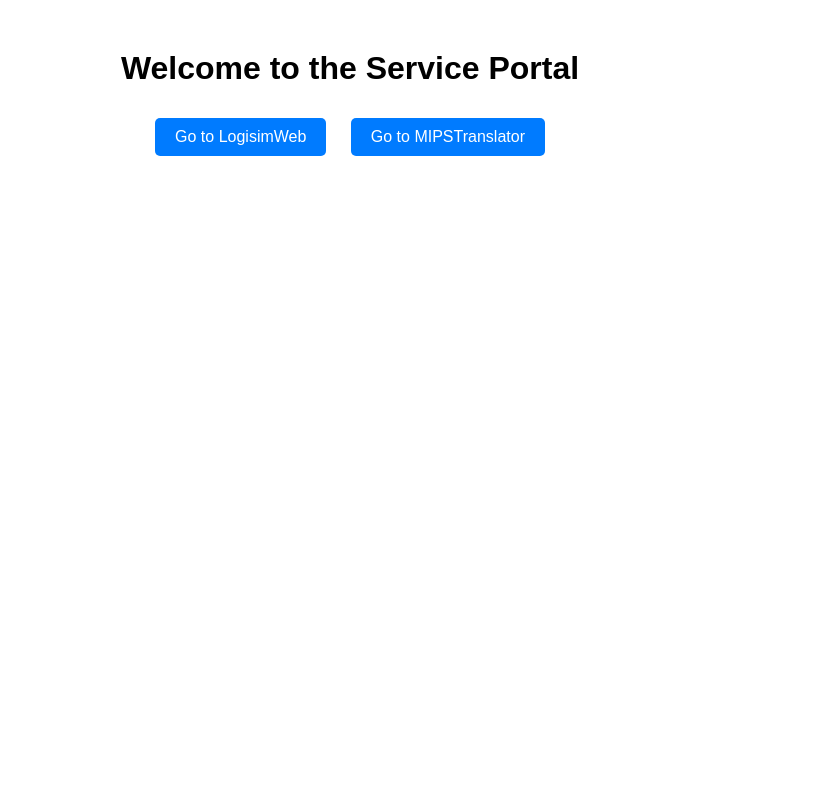
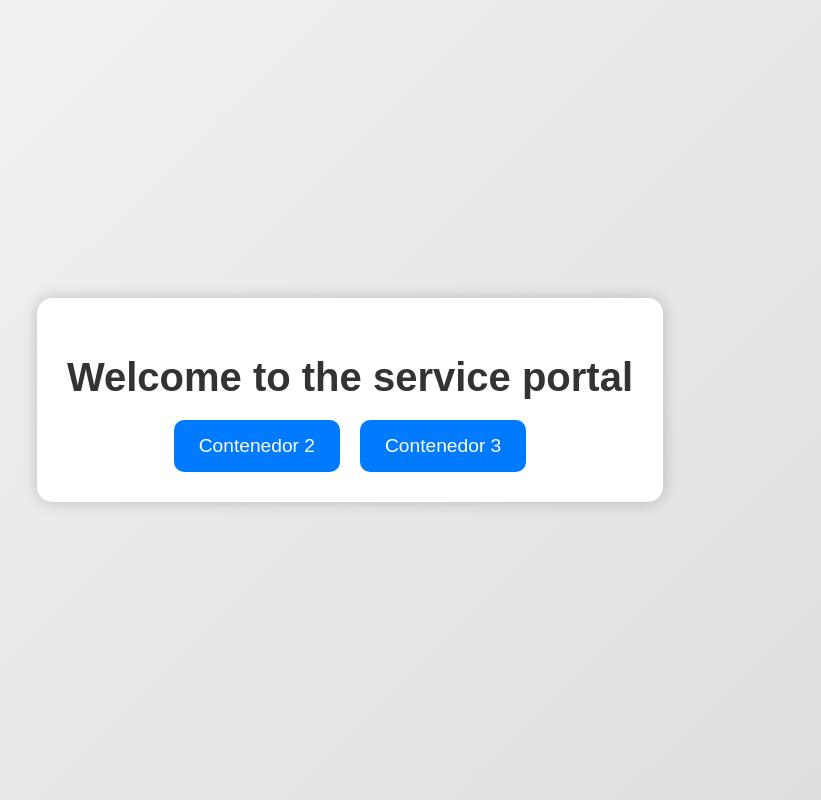
Before and after one commit to lsolaez/DockerCompose, a plain HTML site: page welcome/index.html in a window 1280 px wide. Shown: the whole page, without its empty margins (290-1111 px from the left). Drawn offline with Linux system fonts and the light colour scheme.

Commit message:
adding styles

```diff
--- /dev/null
+++ b/welcome/css/styles.css
@@ -0,0 +1,45 @@
+body {
+    display: flex;
+    justify-content: center;
+    align-items: center;
+    height: 100vh;
+    margin: 0;
+    font-family: "Arial", sans-serif;
+    background: linear-gradient(135deg, #f5f5f5, #dcdcdc);
+}
+
+.container {
+    background-color: #ffffff;
+    padding: 30px;
+    border-radius: 15px;
+    text-align: center;
+    box-shadow: 0 0 15px rgba(0, 0, 0, 0.2);
+}
+
+h1 {
+    font-size: 2.5em;
+    margin-bottom: 20px;
+    color: #333;
+}
+
+.buttons {
+    display: flex;
+    justify-content: center;
+    gap: 20px;
+}
+
+a {
+    display: inline-block;
+    padding: 15px 25px;
+    font-size: 1.2em;
+    color: #ffffff;
+    background-color: #007bff;
+    text-decoration: none;
+    border-radius: 10px;
+    transition: background-color 0.3s ease, transform 0.2s ease;
+}
+
+a:hover {
+    background-color: #0056b3;
+    transform: scale(1.05);
+}
--- a/welcome/index.html
+++ b/welcome/index.html
@@ -1,17 +1,18 @@
 <!DOCTYPE html>
-<html lang="en">
+<html lang="es">
 <head>
     <meta charset="UTF-8">
     <meta name="viewport" content="width=device-width, initial-scale=1.0">
-    <title>Welcome</title>
-    <style>
-        body { font-family: Arial, sans-serif; text-align: center; margin-top: 50px; }
-        .button { display: inline-block; margin: 10px; padding: 10px 20px; font-size: 16px; text-decoration: none; color: white; background-color: #007bff; border-radius: 5px; }
-    </style>
+    <title>Bienvenido a Docker</title>
+    <link rel="stylesheet" href="/css/styles.css">
 </head>
 <body>
-    <h1>Welcome to the Service Portal</h1>
-    <a href="/c2/" class="button">Go to LogisimWeb</a>
-    <a href="/c3/" class="button">Go to MIPSTranslator</a>
+    <div class="container">
+        <h1>Welcome to the service portal</h1>
+        <div class="buttons">
+            <a href="/c2/">Contenedor 2</a>
+            <a href="/c3/">Contenedor 3</a>
+        </div>
+    </div>
 </body>
 </html>
```
